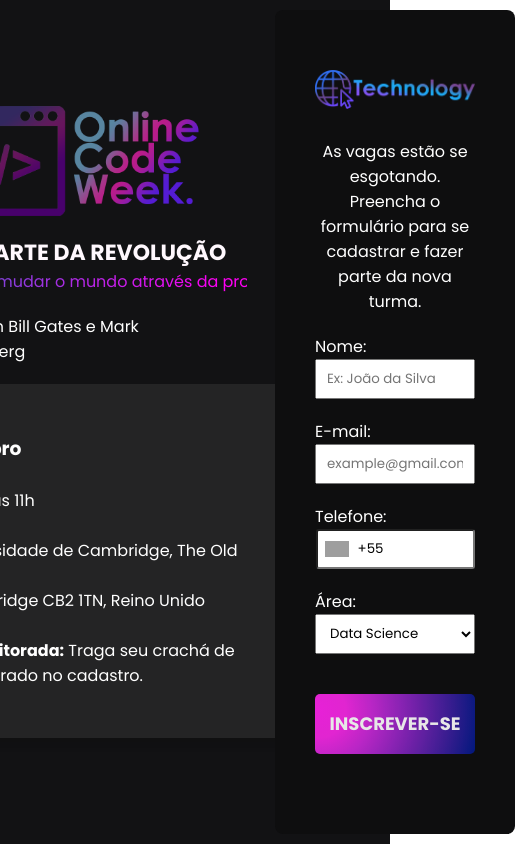
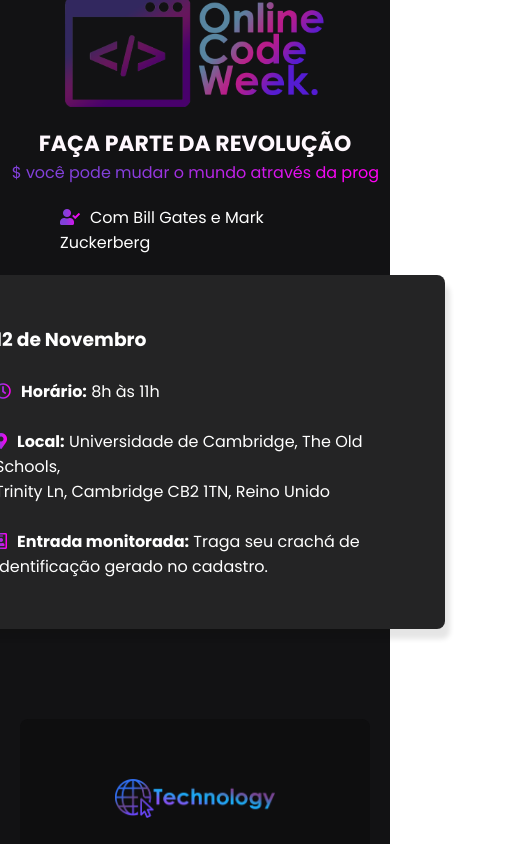
Before and after one commit to brunofilho1/react-landing-page, a React (Create React App) app: page / in a window 390 px wide. Shown: the top 844 px of the page, 515 px wide, since content can reach past the window. Built offline with nearby package versions, Linux system fonts and the light colour scheme; grey boxes are pictures that could not be loaded.

Commit message:
making the header responsive

```diff
--- a/src/components/Header/styles.scss
+++ b/src/components/Header/styles.scss
@@ -168,3 +168,43 @@
         gap: 30px;
     }
 }
+@media screen and (max-width: 1120px) {
+    .header-page {
+
+        height: 170vh;
+
+        display: flex;
+        flex-direction: column;
+
+        gap: 0px;
+        margin: 0;
+        padding: 0;
+    }
+
+    .form-card {
+        width: 100%;
+        max-width: 500px;
+    }
+}
+
+@media screen and (max-width: 980px) {
+
+}
+@media screen and (max-width: 780px) {
+
+}
+@media screen and (max-width: 520px) {
+
+
+
+    .form-card {
+        width: 100%;
+        max-width: 400px;
+    }
+}
+@media screen and (max-width: 415px) {
+    .form-card {
+        width: 100%;
+        max-width: 350px;
+    }
+}
```
